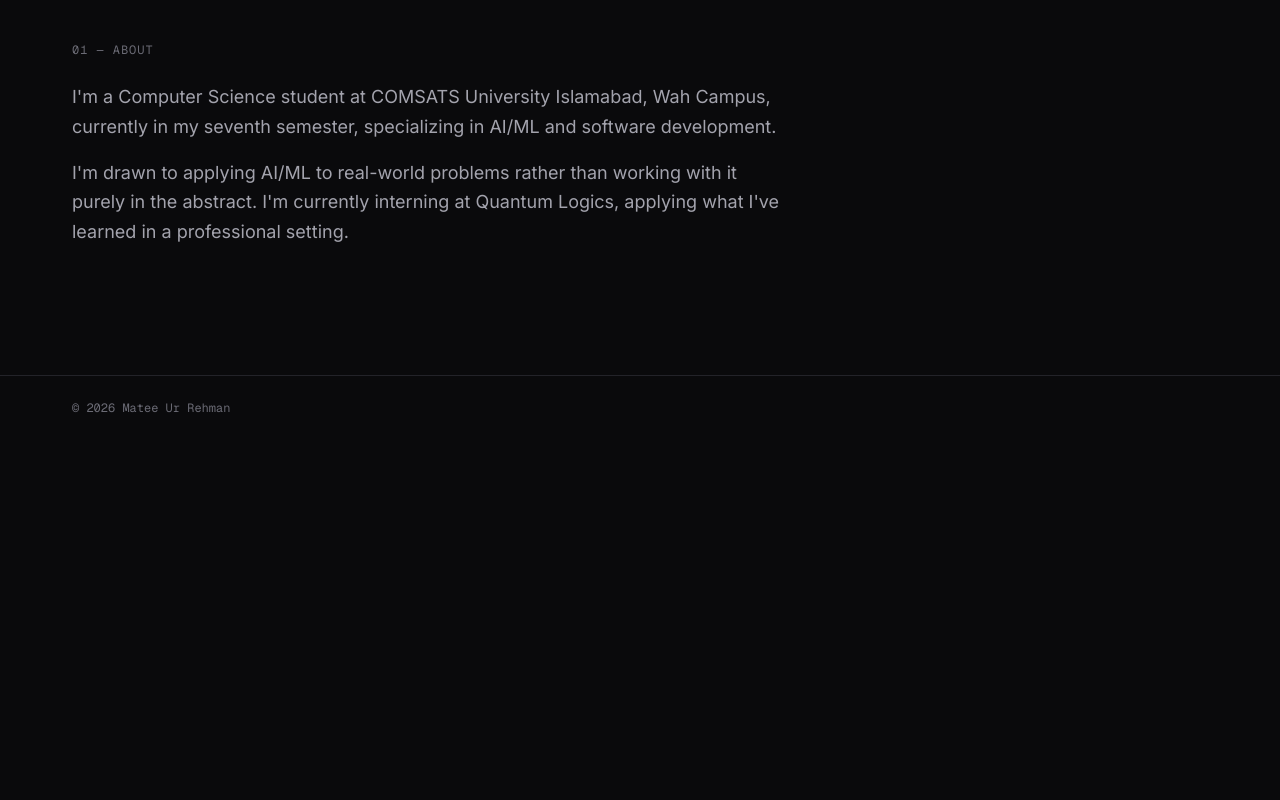
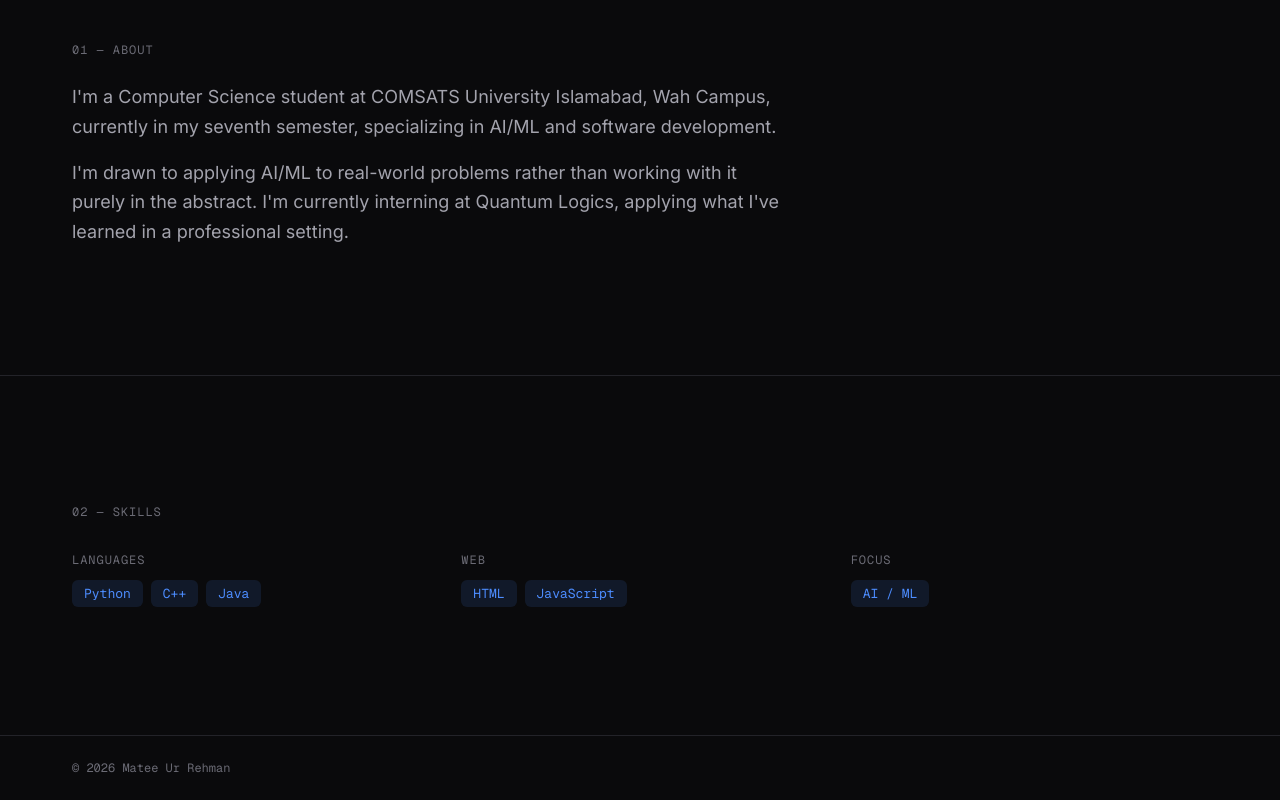
Before and after one commit to Matee-ur-Rehman/Personal-Portfolio, a Next.js app: page / in a window 1280 px wide. Shown: the part 701-1501 px from the top of the page. Before the commit the page ends 1141 px from the top, so only its background shows below. Built offline with nearby package versions, Linux system fonts and the light colour scheme.

Commit message:
feat: add skills section with grouped tech tags

```diff
--- a/src/app/page.tsx
+++ b/src/app/page.tsx
@@ -1,11 +1,13 @@
 import Hero from "@/components/sections/Hero";
 import About from "@/components/sections/About";
+import Skills from "@/components/sections/Skills";
 
 export default function Home() {
   return (
     <>
       <Hero />
       <About />
+      <Skills />
     </>
   );
 }
--- /dev/null
+++ b/src/components/sections/Skills.tsx
@@ -0,0 +1,37 @@
+import Container from "@/components/layout/Container";
+import Reveal from "@/components/ui/Reveal";
+import { skillGroups } from "@/data/skills";
+
+export default function Skills() {
+  return (
+    <section id="skills" className="border-t border-border-subtle py-14 md:py-20 lg:py-32">
+      <Container>
+        <Reveal>
+          <p className="font-mono text-xs uppercase tracking-[0.08em] text-text-tertiary">
+            02 — Skills
+          </p>
+
+          <div className="mt-8 grid grid-cols-1 gap-8 sm:grid-cols-3">
+            {skillGroups.map((group) => (
+              <div key={group.label}>
+                <p className="font-mono text-xs uppercase tracking-[0.08em] text-text-tertiary">
+                  {group.label}
+                </p>
+                <div className="mt-3 flex flex-wrap gap-2">
+                  {group.skills.map((skill) => (
+                    <span
+                      key={skill}
+                      className="rounded-[6px] bg-accent-muted px-3 py-1 font-mono text-[0.8125rem] text-accent"
+                    >
+                      {skill}
+                    </span>
+                  ))}
+                </div>
+              </div>
+            ))}
+          </div>
+        </Reveal>
+      </Container>
+    </section>
+  );
+}
--- /dev/null
+++ b/src/data/skills.ts
@@ -0,0 +1,14 @@
+export interface SkillGroup {
+  label: string;
+  skills: string[];
+}
+
+/**
+ * Grouped for readability rather than shown as one flat tag wall.
+ * Add or edit entries here — the Skills section renders whatever is here.
+ */
+export const skillGroups: SkillGroup[] = [
+  { label: "Languages", skills: ["Python", "C++", "Java"] },
+  { label: "Web", skills: ["HTML", "JavaScript"] },
+  { label: "Focus", skills: ["AI / ML"] },
+];
```
